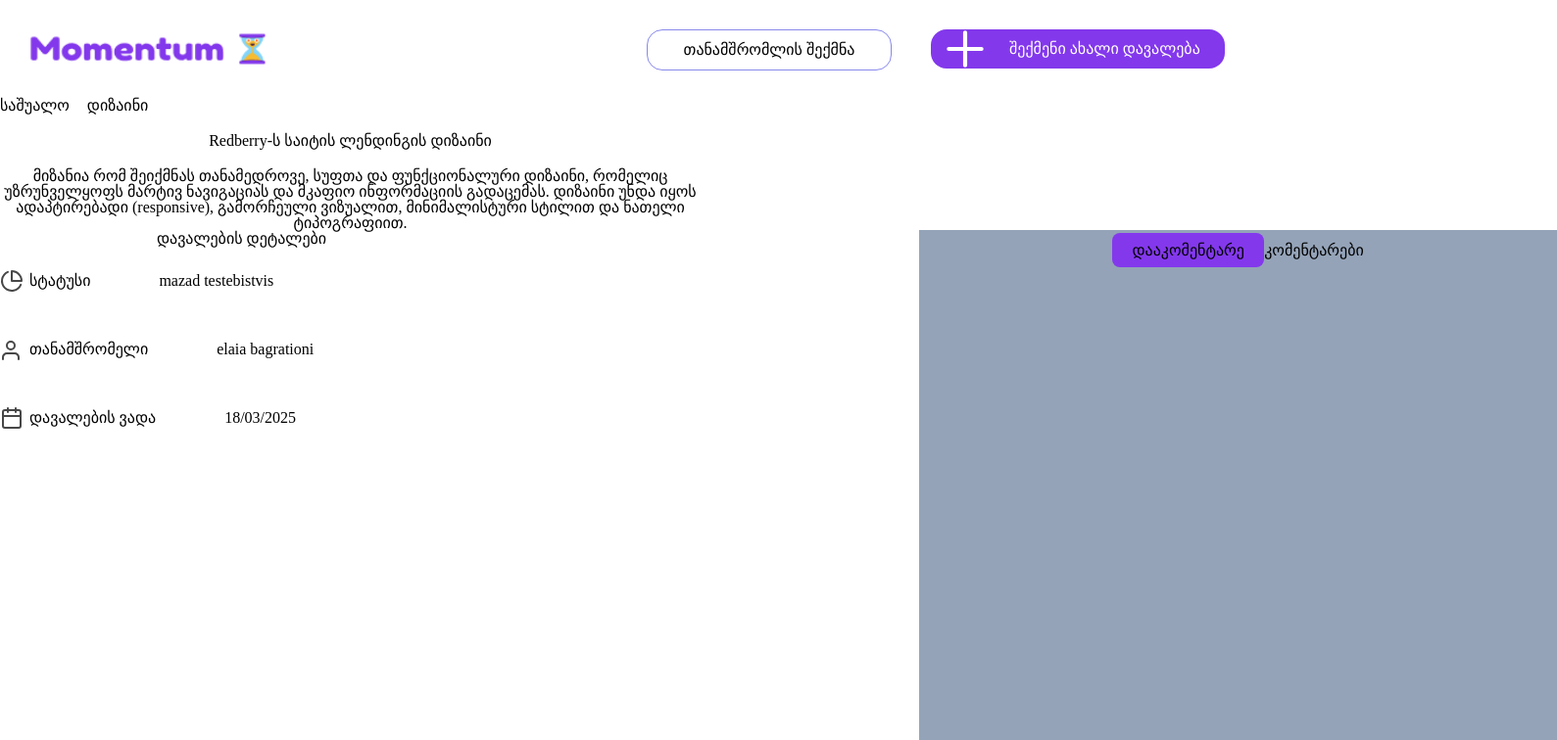
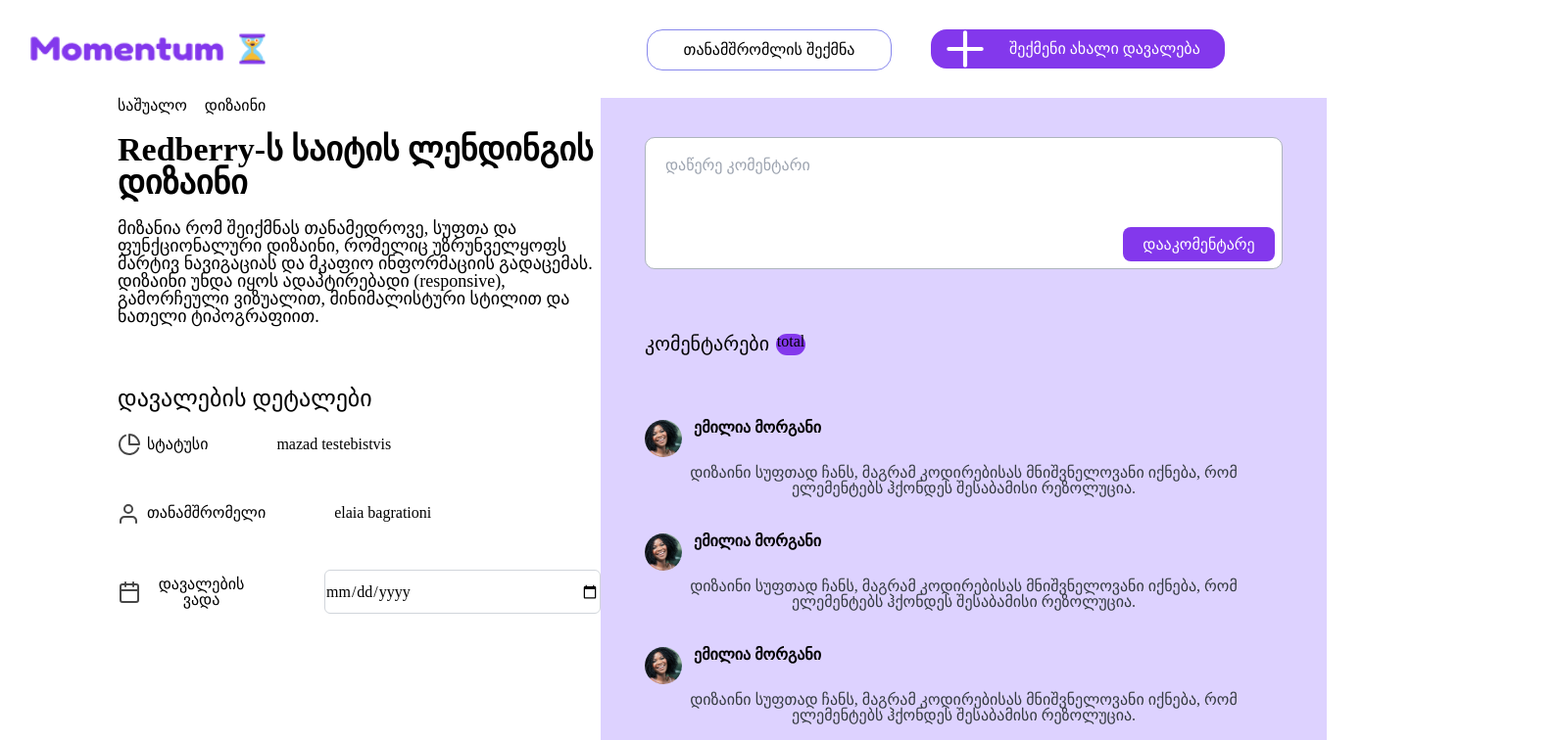
Before and after one commit to gaga-chituashvili/Project_For_Bootcamp, a React (Create React App) app in the folder workspace/: page /commentar in a window 1280 px wide. Shown: the top 756 px of the page at 98% size, 1589 px wide, since content can reach past the window. Built offline with nearby package versions, Linux system fonts and the light colour scheme.

Commit message:
finished_comment_full_design

```diff
--- a/workspace/src/pages/commentar/CommentarPage.jsx
+++ b/workspace/src/pages/commentar/CommentarPage.jsx
@@ -1,19 +1,22 @@
 import React from "react";
-import status from "./status.svg"
-import person from "./person.svg"
-import calendar from "./calendar.svg"
+import status from "./status.svg";
+import person from "./person.svg";
+import calendar from "./calendar.svg";
+import upload from "./upload.svg";
 
 const CommentarPage = () => {
   return (
-    <section className="main_section flex gap-x-[223px]">
-      <section>
-      <section className="top-left_main_section flex flex-col gap-y-[20px] w-[715px]">
+    <section className="main_section flex px-[120px]">
+      <section className="flex flex-col gap-y-[63px]">
+        <section className="top-left_main_section flex flex-col gap-y-[20px] ">
           <article className="flex gap-x-[18px]">
             <p>საშუალო</p>
             <p>დიზაინი</p>
           </article>
-        <h4>Redberry-ს საიტის ლენდინგის დიზაინი </h4>
-        <p>
+          <h4 className="text-[34px] font-bold text-left">
+            Redberry-ს საიტის ლენდინგის დიზაინი
+          </h4>
+          <p className="text-[18px] text-[#000000] text-left">
             მიზანია რომ შეიქმნას თანამედროვე, სუფთა და ფუნქციონალური დიზაინი,
             რომელიც უზრუნველყოფს მარტივ ნავიგაციას და მკაფიო ინფორმაციის
             გადაცემას. დიზაინი უნდა იყოს ადაპტირებადი (responsive), გამორჩეული
@@ -21,36 +24,87 @@ const CommentarPage = () => {
           </p>
         </section>
         <section className="botton_left_section w-[493px] flex flex-col">
-        <h5>დავალების დეტალები</h5>
+          <h5 className="text-left text-[24px]">დავალების დეტალები</h5>
           <article className="status_mzad_testebistvis  flex gap-x-[70px] py-[23px] items-center">
             <article className="status flex gap-x-[6px] items-center">
-                <img src={status}/>
+              <img src={status} />
               <p>სტატუსი</p>
             </article>
             <p>mazad testebistvis</p>
           </article>
           <article className="flex gap-x-[70px] py-[23px] items-center">
             <article className="flex gap-x-[6px] items-center">
-            <img src={person}/>
+              <img src={person} />
               <p>თანამშრომელი</p>
             </article>
             <p>elaia bagrationi</p>
           </article>
           <article className="flex gap-x-[70px] py-[23px] items-center">
             <article className="flex gap-x-[6px] items-center">
-                <img src={calendar}/>
+              <img src={calendar} />
               <p>დავალების ვადა</p>
             </article>
-            18/03/2025
+            <input
+                type="date"
+                className="w-[318px] h-[45px] border border-gray-300 rounded-md"
+              />
           </article>
         </section>
       </section>
-      <aside className="aside bg-slate-400 w-[741px] h-[975px]">
-       <textarea className="w-[651px] h-[135px] textre resize-none"/>
-       <button className="w-[155px] h-[35px] bg-[#8338EC] rounded-lg">დააკომენტარე</button>
-       <span>კომენტარები</span>
-       <section className="commentar_main_section">
-
+      <aside className="h-[975px] flex flex-col gap-y-[66px]  px-[45px] py-[40px] bg-[#DDD2FF]">
+        <article className="relative w-[651px] h-[135px]">
+          <textarea placeholder="დაწერე კომენტარი" className="w-full h-full resize-none pl-[20px] pt-[20px] rounded-[10px] border border-[#ADB5BD]" />
+          <button className="absolute bottom-2 right-2 w-[155px] h-[35px] bg-[#8338EC] rounded-lg text-white">
+            დააკომენტარე
+          </button>
+        </article>
+        <article className="flex gap-x-[7px]">
+        <span className="text-[20px] text-left">კომენტარები</span>
+        <div className="w-[30px] h-[22px] bg-[#8338EC] rounded-[30px]">
+          total
+        </div>
+        </article>
+        <section className="flex flex-col gap-y-[38px]">
+          <article className="flex flex-col gap-y-[8px]">
+            <article className="flex gap-x-[12px]">
+              <img className="w-[38px]" src={upload} />
+              <span className="font-bold">ემილია მორგანი</span>
+            </article>
+            <p className="text-[#343A40]">
+              დიზაინი სუფთად ჩანს, მაგრამ კოდირებისას მნიშვნელოვანი იქნება, რომ
+              ელემენტებს ჰქონდეს შესაბამისი რეზოლუცია.
+            </p>
+          </article>
+          <article className="flex flex-col gap-y-[8px]">
+            <article className="flex gap-x-[12px]">
+              <img className="w-[38px]" src={upload} />
+              <span className="font-bold">ემილია მორგანი</span>
+            </article>
+            <p className="text-[#343A40]">
+              დიზაინი სუფთად ჩანს, მაგრამ კოდირებისას მნიშვნელოვანი იქნება, რომ
+              ელემენტებს ჰქონდეს შესაბამისი რეზოლუცია.
+            </p>
+          </article>
+          <article className="flex flex-col gap-y-[8px]">
+            <article className="flex gap-x-[12px]">
+              <img className="w-[38px]" src={upload} />
+              <span className="font-bold">ემილია მორგანი</span>
+            </article>
+            <p className="text-[#343A40]">
+              დიზაინი სუფთად ჩანს, მაგრამ კოდირებისას მნიშვნელოვანი იქნება, რომ
+              ელემენტებს ჰქონდეს შესაბამისი რეზოლუცია.
+            </p>
+          </article>
+          <article className="flex flex-col gap-y-[8px]">
+            <article className="flex gap-x-[12px]">
+              <img className="w-[38px]" src={upload} />
+              <span className="font-bold">ემილია მორგანი</span>
+            </article>
+            <p className="text-[#343A40]">
+              დიზაინი სუფთად ჩანს, მაგრამ კოდირებისას მნიშვნელოვანი იქნება, რომ
+              ელემენტებს ჰქონდეს შესაბამისი რეზოლუცია.
+            </p>
+          </article>
         </section>
       </aside>
     </section>
```
Also changed, not shown: workspace/src/pages/commentar/upload.svg (added). Lines whose indentation alone changed are shown as unchanged.
